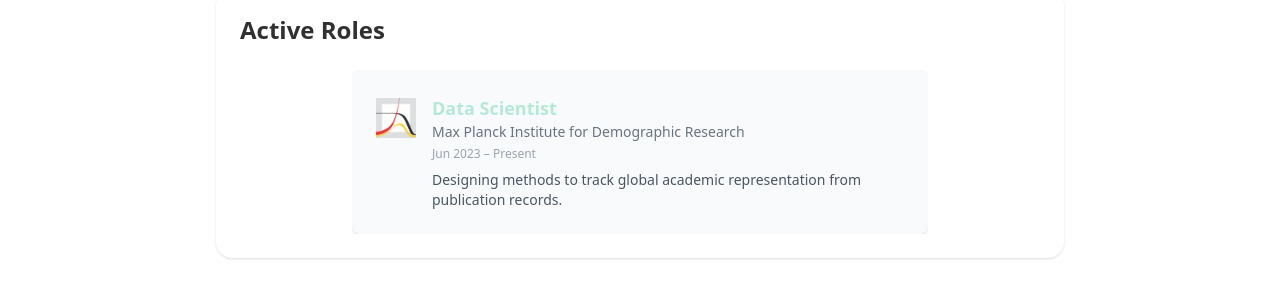
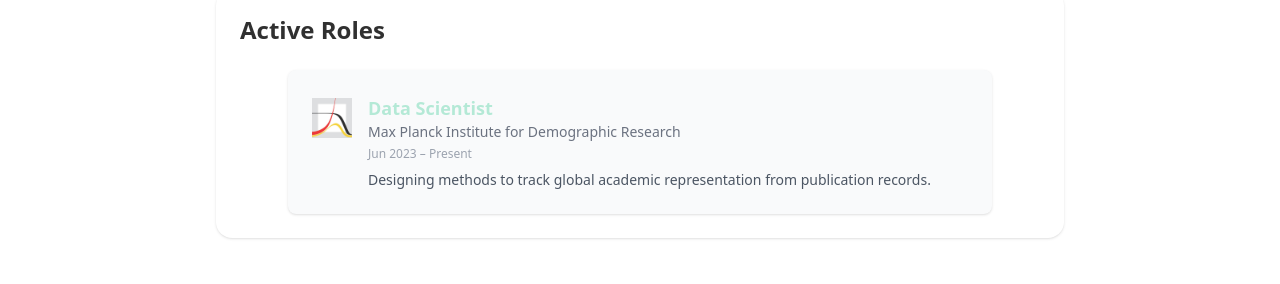
Before and after one commit to s-vishnoi/portfolio, a Vue app: page / in a window 1280 px wide. Shown: the part 386-670 px from the top of the page. Built offline with nearby package versions, Linux system fonts and the light colour scheme; no server answers.

Commit message:
overflow

```diff
--- a/src/pages/Home.vue
+++ b/src/pages/Home.vue
@@ -28,7 +28,7 @@
 
       <section id="roles" class="bg-base-100 p-6 rounded-box shadow text-left relative">
         <h2 class="text-2xl font-bold mb-6">Active Roles</h2>
-        <div class="relative max-w-xl mx-auto overflow-hidden">
+        <div class="relative w-full mx-auto px-12">
           <transition name="slide-fade" mode="out-in">
             <a
               :key="roles[currentIndex].title"
```
